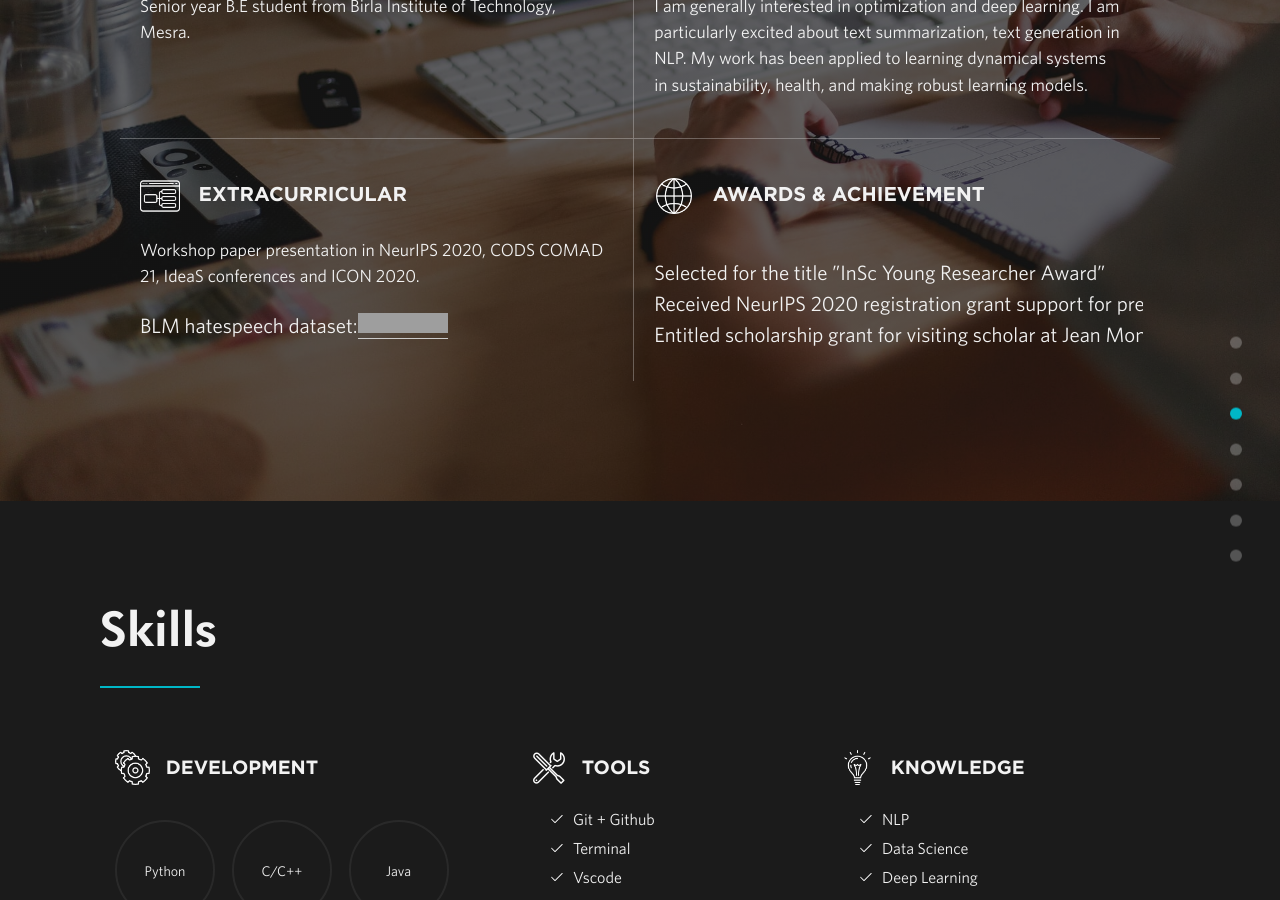
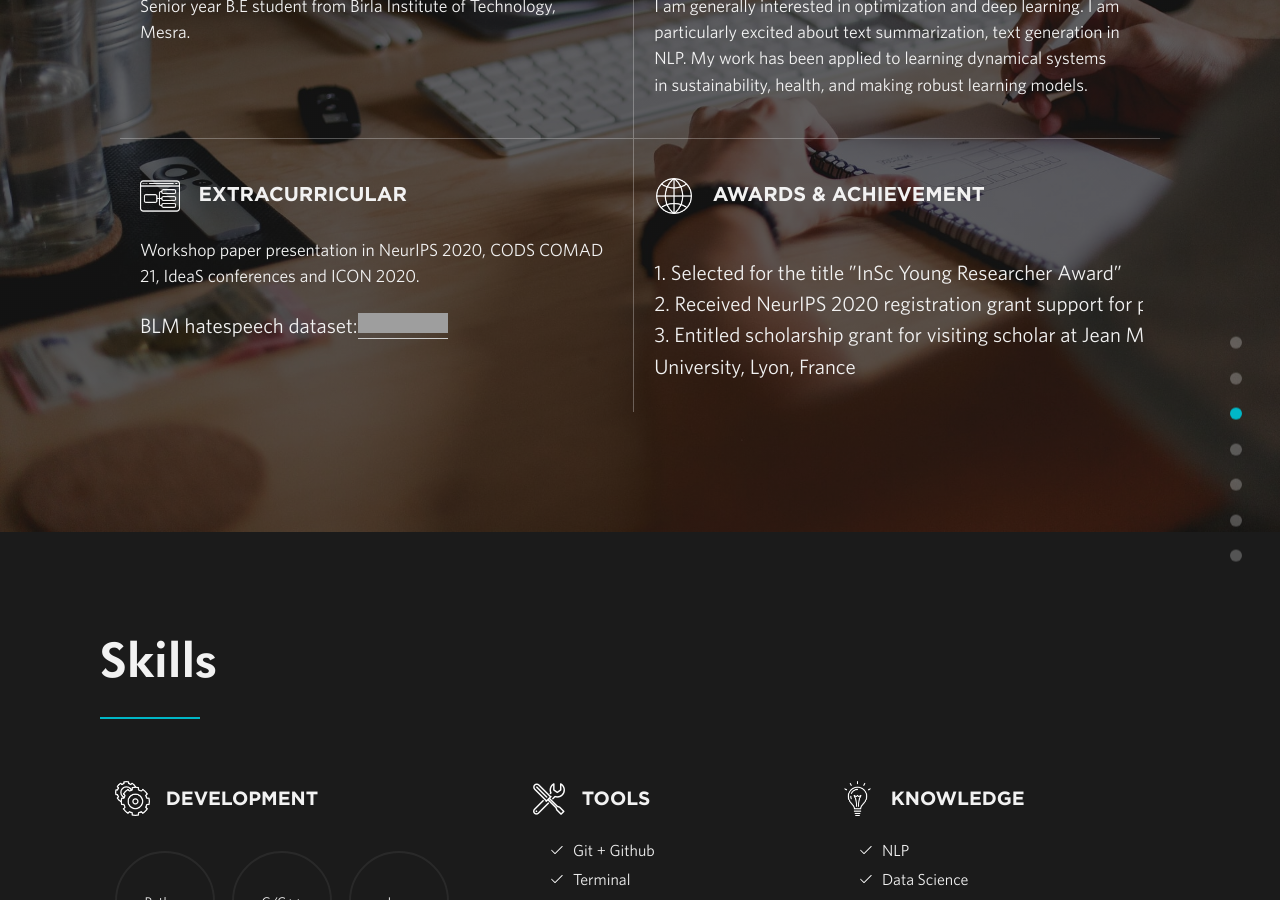
Before and after one commit to sumit6597/sumit6597.github.io, a Jekyll site: the page built from index.html, in a window 1280 px wide and 900 px high, scrolled down 1985 px. Built offline with Jekyll 4.4.1, drawn with Linux system fonts in a browser that asks for light colours; nearby versions of some CDN libraries; grey boxes are pictures that could not be loaded.

Commit message:
Update services.yml

```diff
--- a/_data/services.yml
+++ b/_data/services.yml
@@ -16,5 +16,5 @@
 
     - heading: Awards & Achievement
       sprite: wit
-      text: <p> Selected for the title ”InSc Young Researcher Award” <br> Received NeurIPS 2020 registration grant support for presentation in MLPH workshop
-            <br> Entitled scholarship grant for visiting scholar at Jean Monnet University, Lyon, France</p>
+      text: <p> 1. Selected for the title ”InSc Young Researcher Award” <br>2. Received NeurIPS 2020 registration grant support for presentation in MLPH workshop
+            <br> 3. Entitled scholarship grant for visiting scholar at Jean Monnet <br>University, Lyon, France</p>
```
